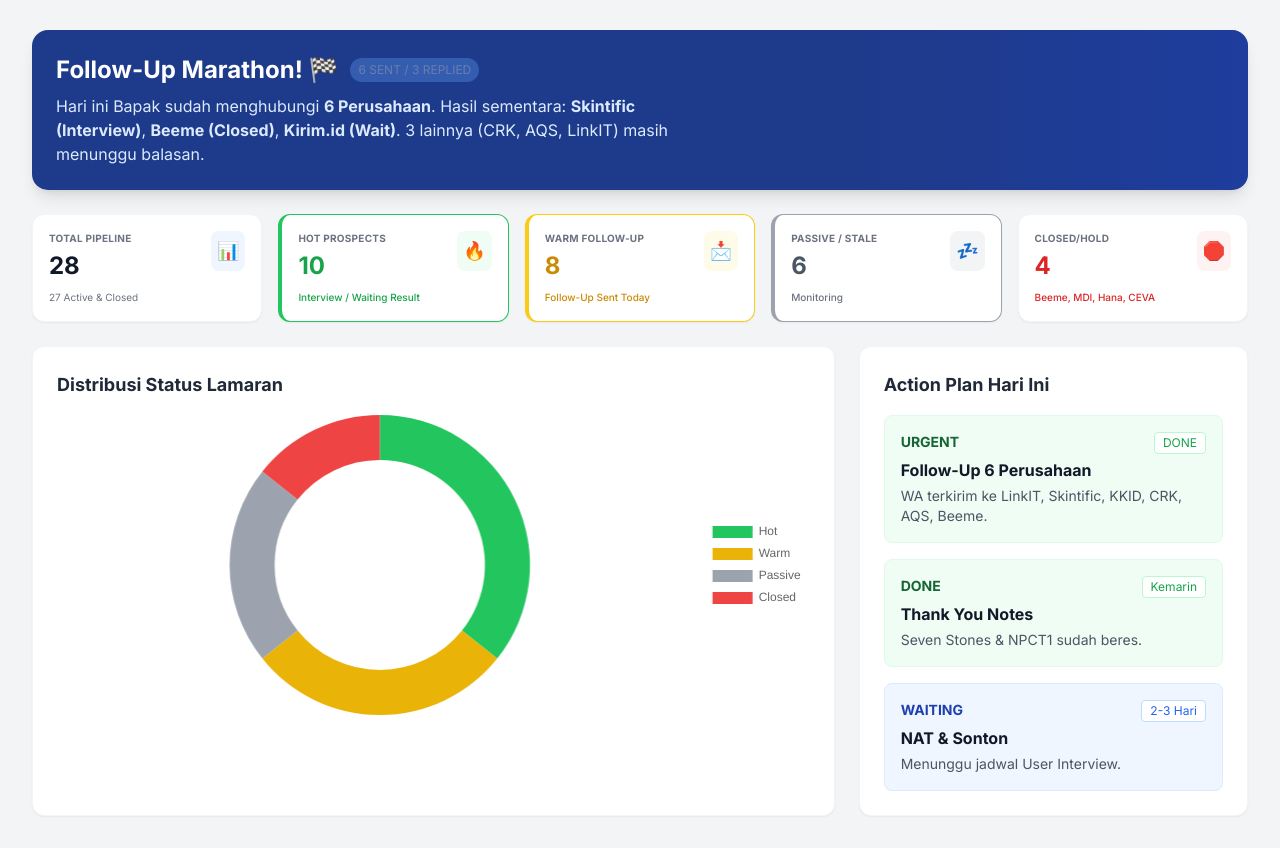
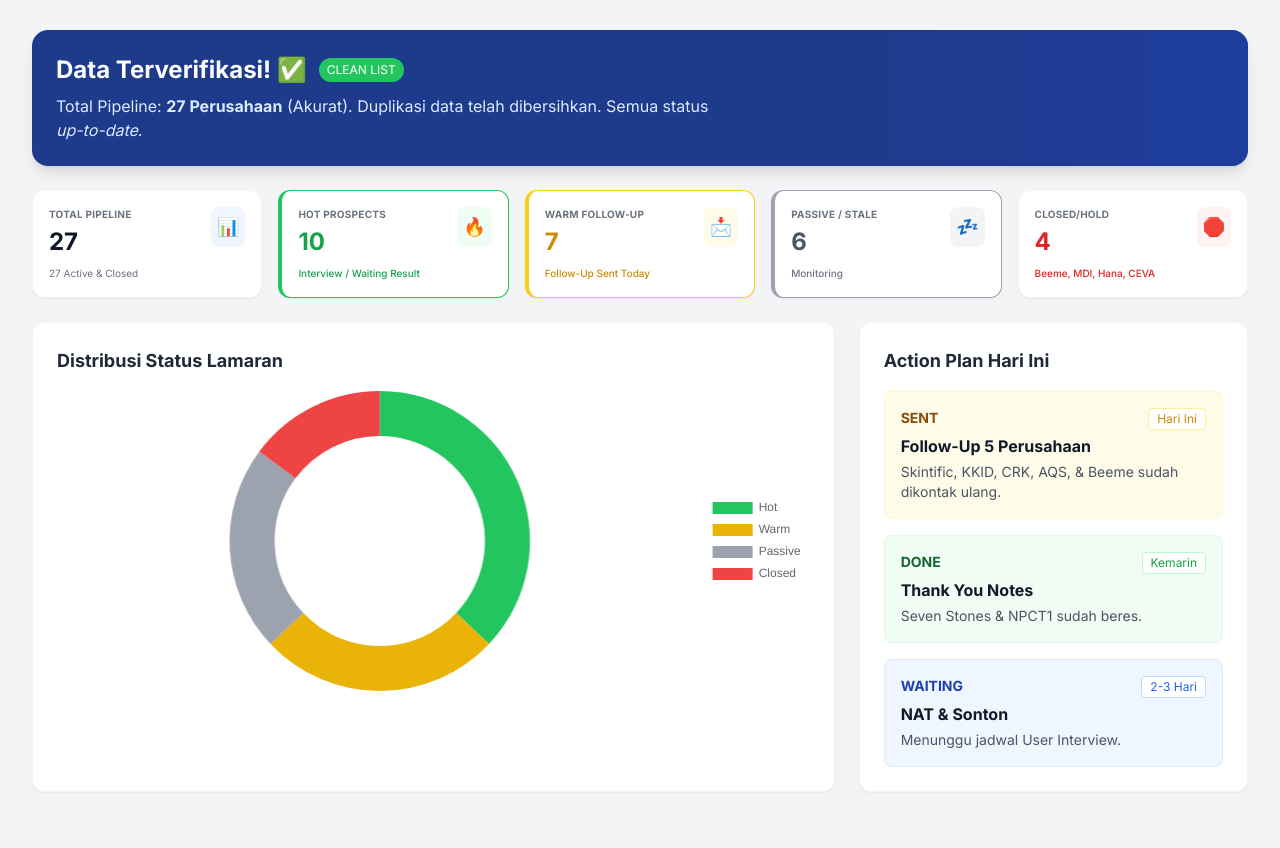
Before and after one commit to yomanjamaica/lamaran-dashboard, a plain HTML site: page index.html in a window 1280 px wide. Shown: the part 67-915 px from the top of the page. After the commit the page ends 891 px from the top, so only its background shows below. Drawn offline with nearby package versions, Linux system fonts and the light colour scheme.

Commit message:
index.html

```diff
--- a/index.html
+++ b/index.html
@@ -20,10 +20,9 @@
         @keyframes blinker { 50% { opacity: 0; } }
     </style>
     <!-- Chosen Palette: Professional Blue-Grey with Semantic Status Colors -->
-    <!-- Application Structure Plan: Dashboard updated.
-         - LinkIT 360 updated to FOLLOWED UP.
-         - Reflected 3 Replies received (Skintific, Beeme, KKID).
-         - Total Pipeline Verified: 27.
+    <!-- Application Structure Plan: Dashboard layout updated.
+         - CLEANUP: Removed duplicates (LinkIT, Beeme in Hot, NPCT1 in Warm).
+         - Total Pipeline Verified: 27 Unique Entries.
     -->
 </head>
 <body class="text-gray-800">
@@ -41,7 +40,7 @@
                 <div class="flex items-center">
                     <div class="text-right mr-4 hidden sm:block">
                         <p class="text-sm font-medium text-gray-900">Fernando Hasiholan, SE., CTT, CPTT</p>
-                        <p class="text-xs text-gray-500">Last Updated: Kamis, 11 Des (16:45 WIB)</p>
+                        <p class="text-xs text-gray-500">Last Updated: Kamis, 11 Des (17:15 WIB)</p>
                     </div>
                     <div class="h-8 w-8 rounded-full bg-blue-100 flex items-center justify-center text-blue-600 font-bold">FH</div>
                 </div>
@@ -55,13 +54,12 @@
             <div class="bg-blue-900 rounded-2xl p-6 text-white shadow-lg relative overflow-hidden">
                 <div class="relative z-10">
                     <div class="flex items-center gap-3 mb-2">
-                        <h1 class="text-2xl font-bold">Follow-Up Marathon! 🏁</h1>
-                        <span class="bg-blue-400 text-white text-xs px-2 py-1 rounded-full blink">6 SENT / 3 REPLIED</span>
+                        <h1 class="text-2xl font-bold">Data Terverifikasi! ✅</h1>
+                        <span class="bg-green-500 text-white text-xs px-2 py-1 rounded-full">CLEAN LIST</span>
                     </div>
                     <p class="text-blue-100 max-w-2xl">
-                        Hari ini Bapak sudah menghubungi <strong>6 Perusahaan</strong>.
-                        Hasil sementara: <strong>Skintific (Interview)</strong>, <strong>Beeme (Closed)</strong>, <strong>Kirim.id (Wait)</strong>.
-                        3 lainnya (CRK, AQS, LinkIT) masih menunggu balasan.
+                        Total Pipeline: <strong>27 Perusahaan</strong> (Akurat).
+                        Duplikasi data telah dibersihkan. Semua status <em>up-to-date</em>.
                     </p>
                 </div>
                 <div class="absolute right-0 top-0 h-full w-1/3 bg-gradient-to-l from-blue-800 to-transparent opacity-50"></div>
@@ -124,10 +122,10 @@
                 <div class="bg-white rounded-xl shadow-sm border border-gray-100 p-6">
                     <h3 class="text-lg font-bold text-gray-800 mb-4 flex items-center">Action Plan Hari Ini</h3>
                     <div class="space-y-4">
-                        <div class="p-4 bg-green-50 border border-green-100 rounded-lg">
-                            <div class="flex justify-between mb-1"><span class="font-bold text-green-800 text-sm">URGENT</span><span class="text-xs text-green-600 bg-white px-2 py-0.5 rounded border border-green-200">DONE</span></div>
-                            <h4 class="font-bold text-gray-900">Follow-Up 6 Perusahaan</h4>
-                            <p class="text-sm text-gray-600 mt-1">WA terkirim ke LinkIT, Skintific, KKID, CRK, AQS, Beeme.</p>
+                        <div class="p-4 bg-yellow-50 border border-yellow-100 rounded-lg">
+                            <div class="flex justify-between mb-1"><span class="font-bold text-yellow-800 text-sm">SENT</span><span class="text-xs text-yellow-600 bg-white px-2 py-0.5 rounded border border-yellow-200">Hari Ini</span></div>
+                            <h4 class="font-bold text-gray-900">Follow-Up 5 Perusahaan</h4>
+                            <p class="text-sm text-gray-600 mt-1">Skintific, KKID, CRK, AQS, & Beeme sudah dikontak ulang.</p>
                         </div>
                         <div class="p-4 bg-green-50 border border-green-100 rounded-lg">
                             <div class="flex justify-between mb-1"><span class="font-bold text-green-800 text-sm">DONE</span><span class="text-xs text-green-600 bg-white px-2 py-0.5 rounded border border-green-200">Kemarin</span></div>
@@ -177,7 +175,7 @@
 
     <script>
         const applications = [
-            // HOT PROSPECTS (10 Total)
+            // HOT PROSPECTS (10 Total) - Cleaned
             { date: "11 Des", company: "SKINTIFIC", position: "Accounting Mgr", contact: "Bu Fathia", status: "🟢 INTERVIEW MONDAY", detail: "Senin, 15 Des (10.00 WIB). Confirmed.", action: "Persiapan Materi", group: "hot" },
             { date: "11 Des", company: "Kirim Kirim ID", position: "FAT Manager", contact: "Dina", status: "⏳ WAITING FEEDBACK", detail: "Menunggu keputusan final Founder.", action: "Standby", group: "hot" },
             { date: "11 Des", company: "PT Citarasa Kuliner", position: "Finance Mgr", contact: "Bu Izmi", status: "📩 WA SENT", detail: "Menanyakan link psikotes yang belum dikirim.", action: "Tunggu Respon", group: "hot" },
@@ -190,7 +188,6 @@
             { date: "25 Nov", company: "ProEd Global", position: "Fin. Controller", contact: "Pak Nyoman", status: "⏳ WAITING RESULT", detail: "Menunggu hasil Online Test", action: "Cek LinkedIn", group: "hot" },
 
             // WARM FOLLOW-UP (7 Total)
-            { date: "08 Des", company: "NPCT1 (Direct)", position: "Acc. Executive", contact: "Pak Arbi", status: "💎 RECEIVED", detail: "Web Resume diterima via WA.", action: "Wait Mode", group: "warm" },
             { date: "05 Des", company: "PT Yobel Sandang", position: "Posisi TBC", contact: "HR Team", status: "📩 NEGO JADWAL", detail: "Menunggu konfirmasi Online Test/Reschedule.", action: "Tunggu Info HR", group: "warm" },
             { date: "28 Nov", company: "SML (Semarang)", position: "F&A Manager", contact: "Bu Debby", status: "📩 CHAT TERKIRIM", detail: "Konfirmasi email (3 Des)", action: "Pantau LinkedIn", group: "warm" },
             { date: "27 Nov", company: "PT Capitol Group", position: "FAM / Chief FA", contact: "Bu Tata", status: "📩 CHAT TERKIRIM", detail: "Menyundul lamaran email", action: "Pantau LinkedIn", group: "warm" },
```
